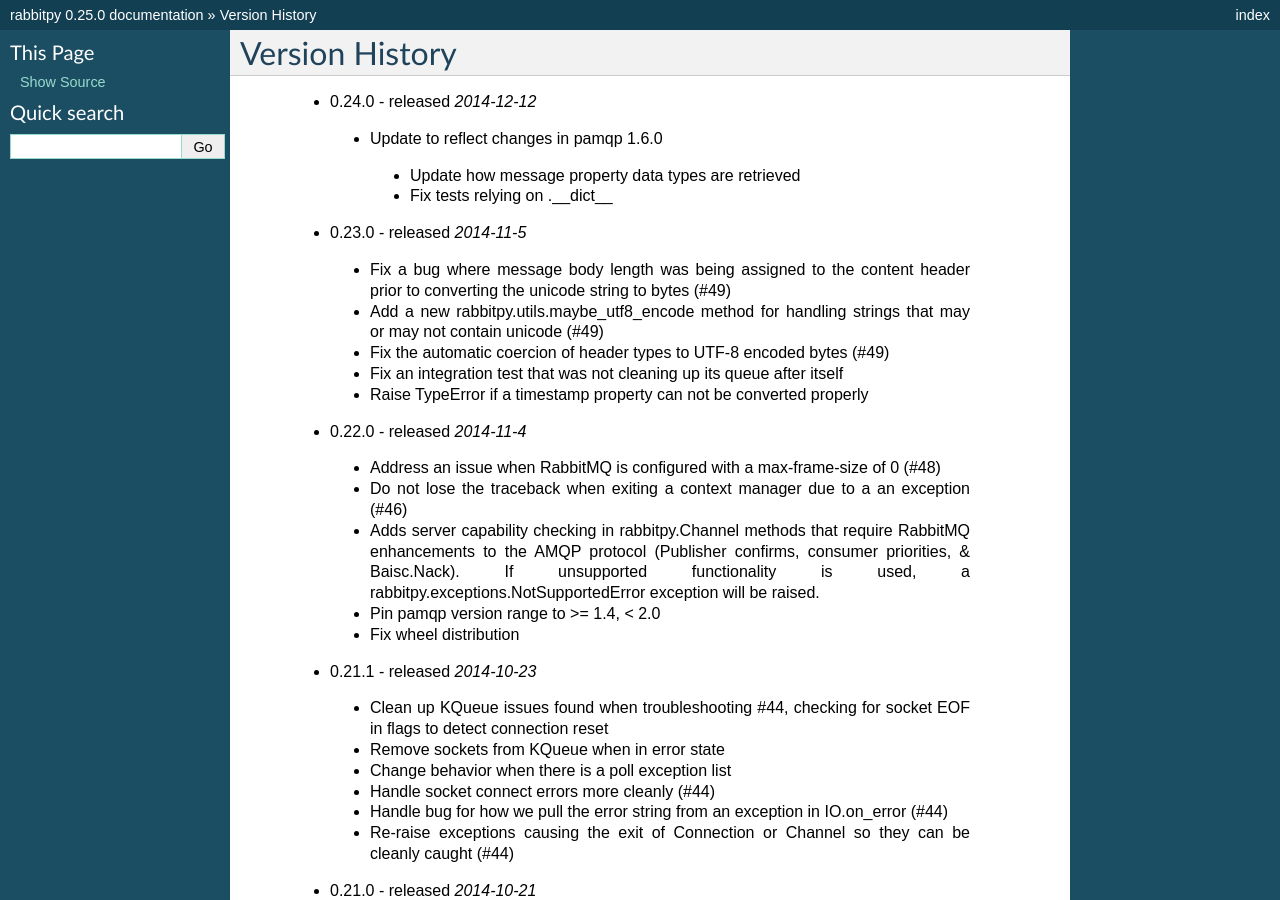
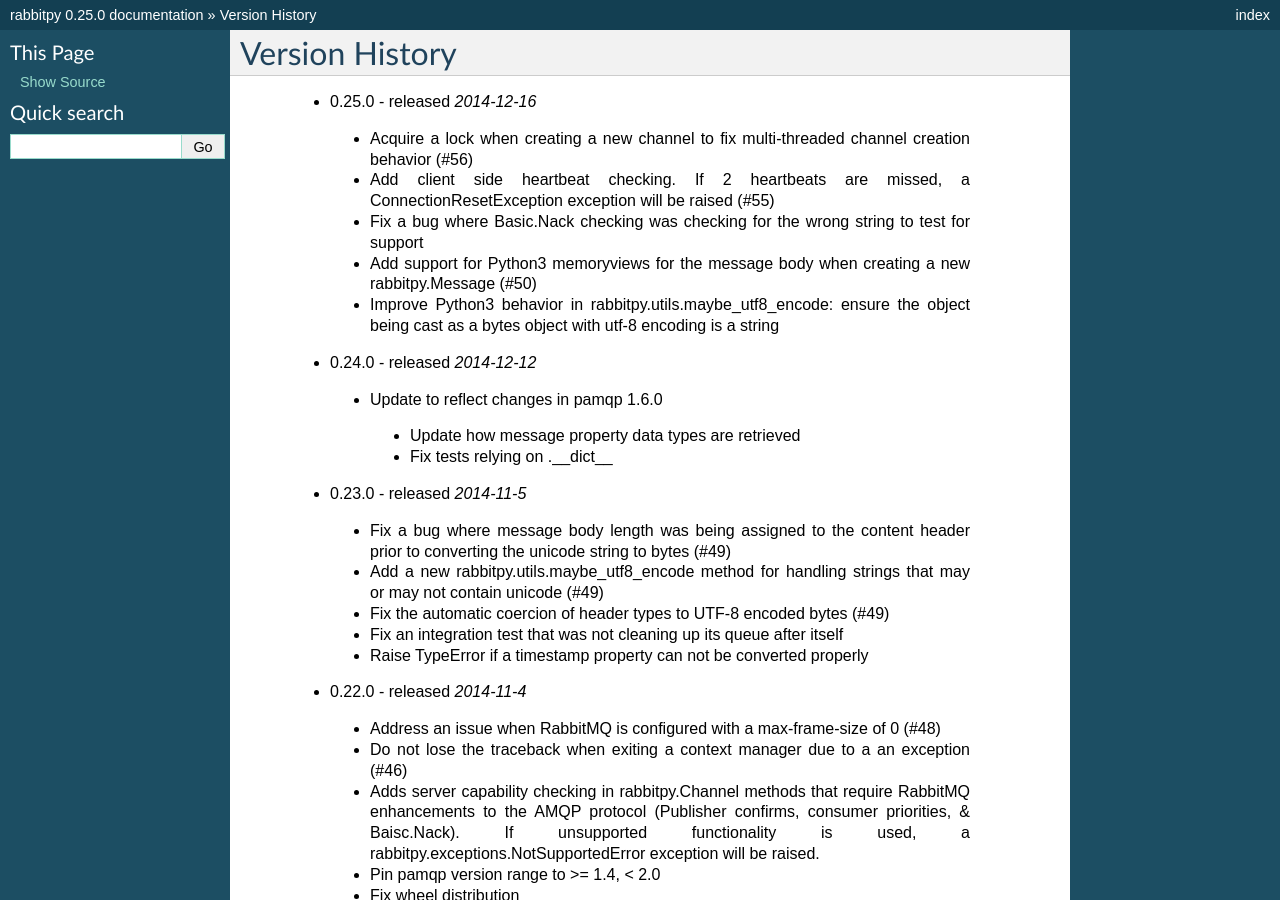
Before and after one commit to gmr/rabbitpy, a Sphinx documentation site: the page built from docs/history.rst, in a window 1280 px wide and 900 px high. Built offline with Sphinx 7.4.7, drawn with Linux system fonts in a browser that asks for light colours.

Commit message:
Update version history doc [ci skip]

```diff
--- a/docs/history.rst
+++ b/docs/history.rst
@@ -1,5 +1,11 @@
 Version History
 ---------------
+ - 0.25.0 - released *2014-12-16*
+  - Acquire a lock when creating a new channel to fix multi-threaded channel creation behavior (#56)
+  - Add client side heartbeat checking. If 2 heartbeats are missed, a ConnectionResetException exception will be raised (#55)
+  - Fix a bug where Basic.Nack checking was checking for the wrong string to test for support
+  - Add support for Python3 memoryviews for the message body when creating a new rabbitpy.Message (#50)
+  - Improve Python3 behavior in rabbitpy.utils.maybe_utf8_encode: ensure the object being cast as a bytes object with utf-8 encoding is a string
  - 0.24.0 - released *2014-12-12*
   - Update to reflect changes in pamqp 1.6.0
    - Update how message property data types are retrieved
```
